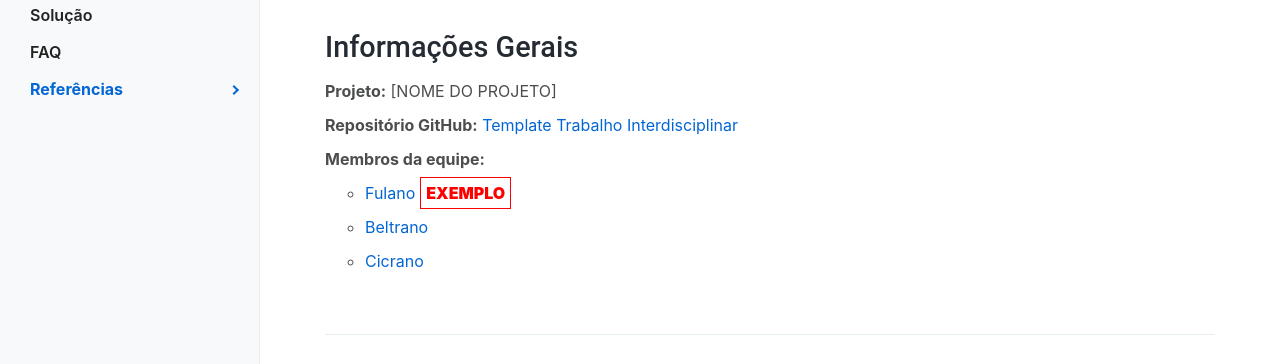
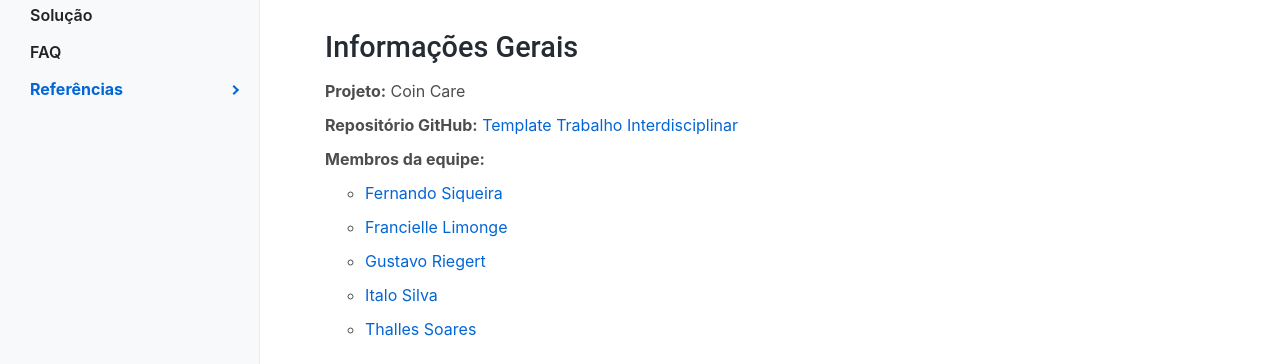
Before and after one commit to ICEI-PUC-Minas-PPLES-TI/plf-es-2024-1-ti1-0387100-coincare, a plain HTML site: page docs/index.html in a window 1280 px wide. Shown: the part 251-615 px from the top of the page. Drawn offline with Linux system fonts and the light colour scheme.

Commit message:
Update index.html

```diff
--- a/docs/index.html
+++ b/docs/index.html
@@ -101,14 +101,16 @@
               <div class="row">
                 <div class="col-12">
                   <ul class="list-unstyled">
-                    <li><strong>Projeto:</strong> [NOME DO PROJETO]</li>
-                    <li><strong>Repositório GitHub:</strong> <a href="https://github.com/WebTech-PUC-Minas/ti1-template">Template Trabalho Interdisciplinar</a>
+                    <li><strong>Projeto:</strong> Coin Care</li>
+                    <li><strong>Repositório GitHub:</strong> <a href="https://github.com/ICEI-PUC-Minas-PPLES-TI/plf-es-2024-1-ti1-0387100-coincare">Template Trabalho Interdisciplinar</a>
                     </li>
                     <li><strong>Membros da equipe:</strong>
                       <ul>
-                        <li><a href="https://github.com/fulano">Fulano</a><span class="exemplo">EXEMPLO</span></li>
-                        <li><a href="https://github.com/beltrano">Beltrano</a></li>
-                        <li><a href="https://github.com/cicrano">Cicrano</a></li>
+                        <li><a href="https://github.com/fulano">Fernando Siqueira</a></li>
+                        <li><a href="https://github.com/naagaii">Francielle Limonge</a></li>
+                        <li><a href="https://github.com/cicrano">Gustavo Riegert</a></li>
+                        <li><a href="https://github.com/cicrano">Italo Silva</a></li>
+                        <li><a href="https://github.com/cicrano">Thalles Soares</a></li>
                       </ul>
                     </li>
                   </ul>
```
